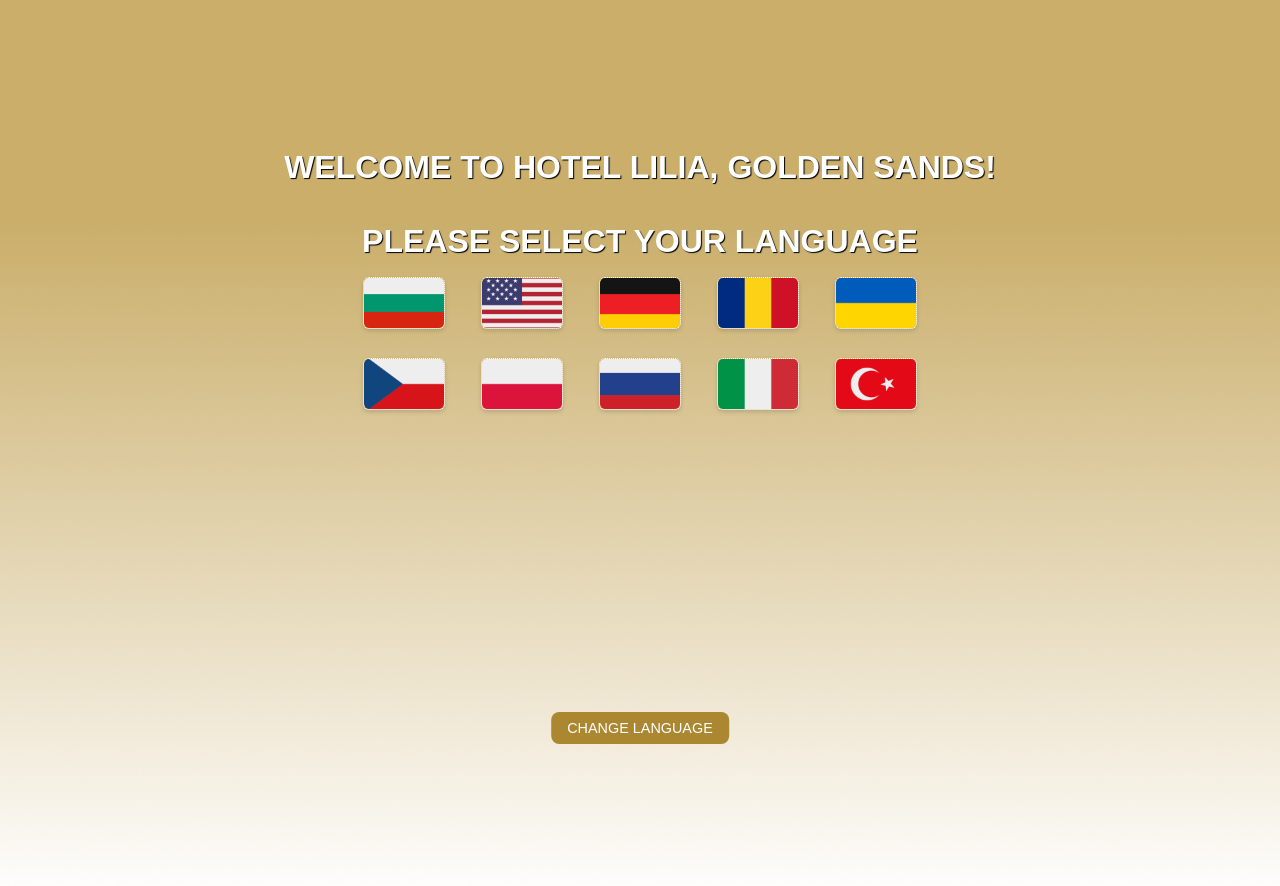
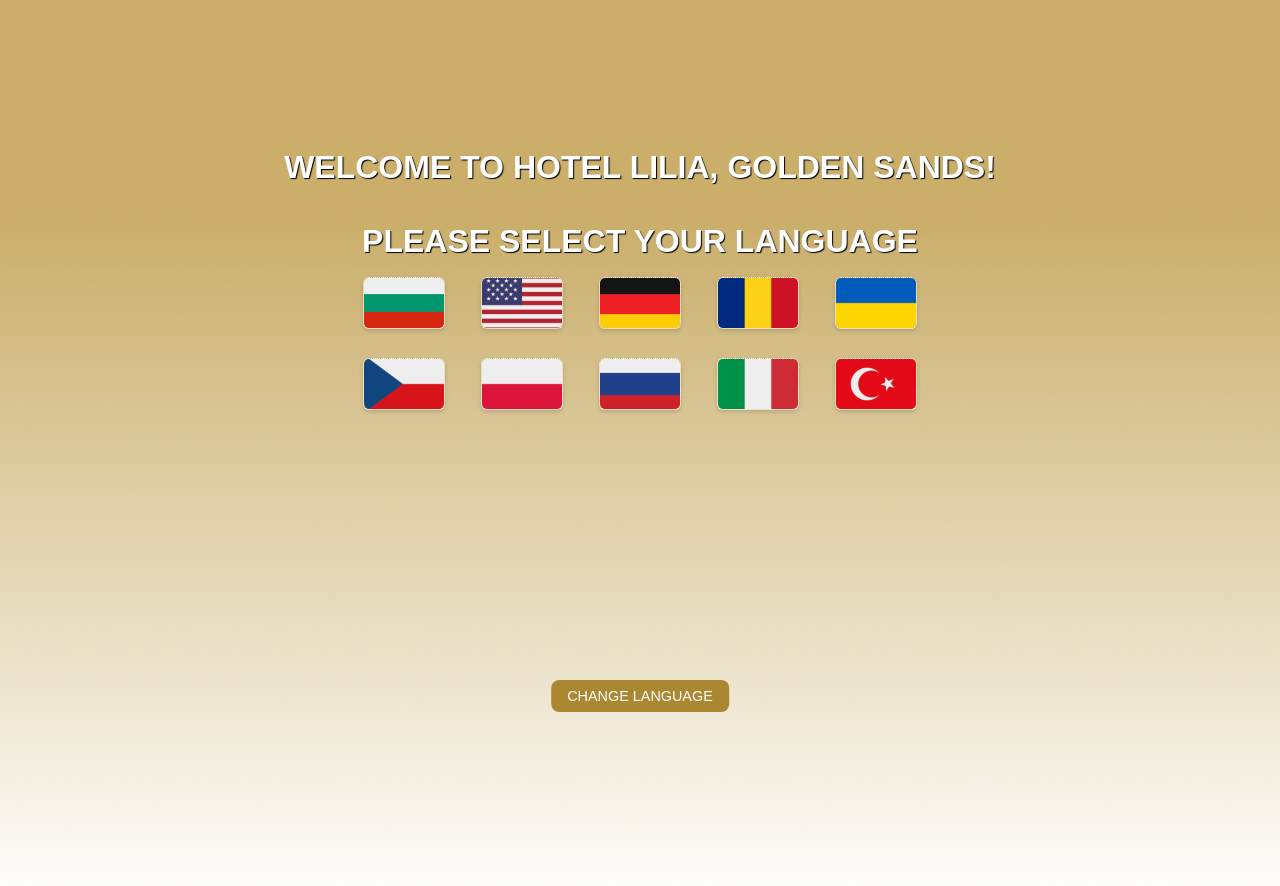
Before and after one commit to mihailkolevbsn-beep/a-work-test, a plain HTML site: page index.html in a window 1280 px wide. Shown: the top 886 px of the page. Drawn offline with Linux system fonts and the light colour scheme.

Commit message:
Update index.html

```diff
--- a/index.html
+++ b/index.html
@@ -112,7 +112,7 @@
 
   .change-btn {
     position: fixed;
-    bottom: 3.5rem;
+    bottom: 5.5rem;
     left: 50%;
     transform: translateX(-50%);
     background: #ab8731;
```
